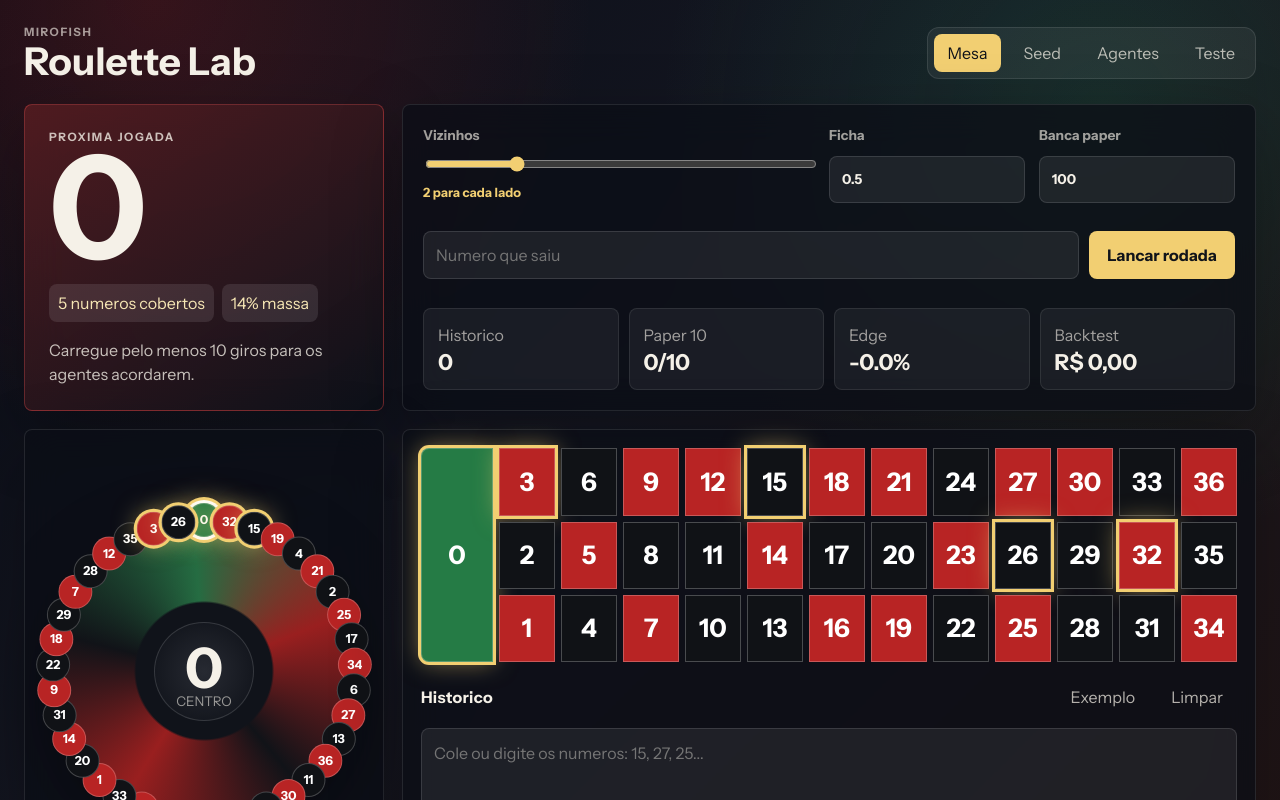
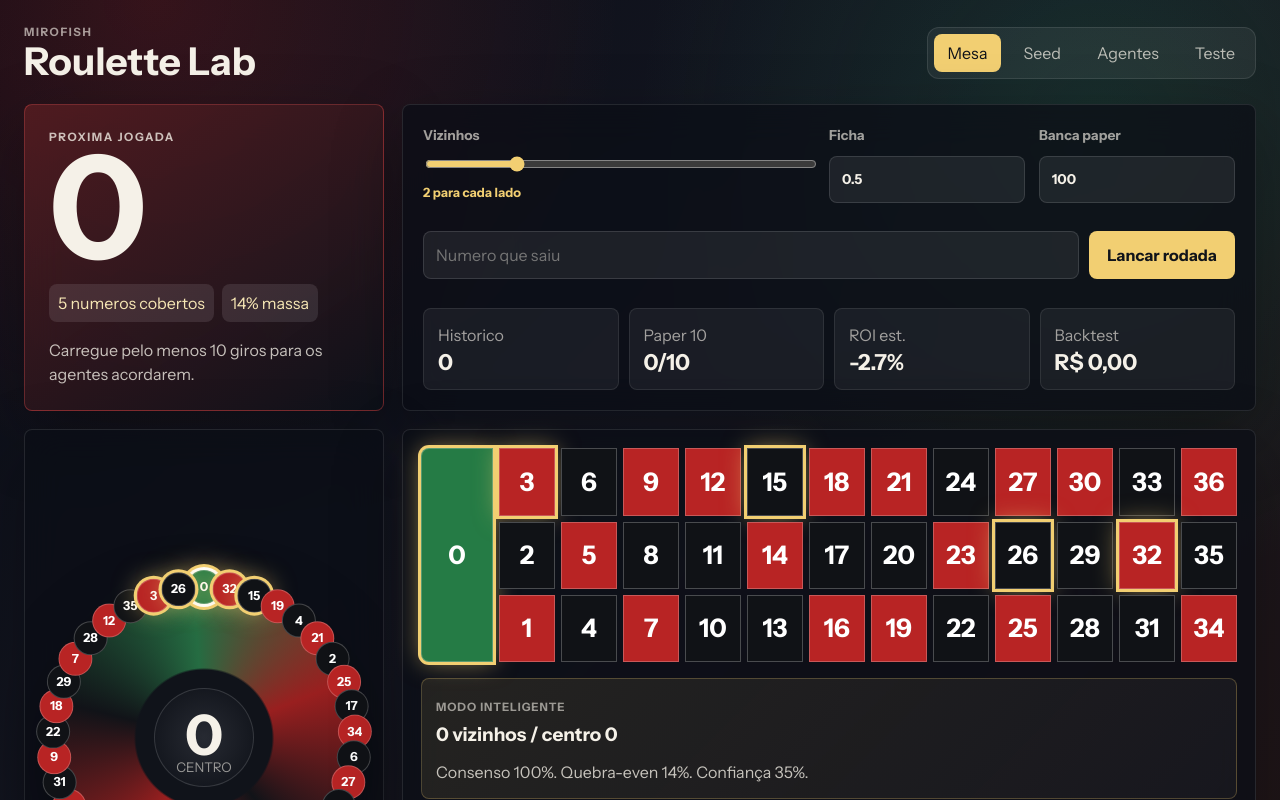
Before and after one commit to Drill23/mirofish-roulette-lab, a React (Vite) app: page / in a window 1280 px wide. Shown: the top 800 px of the page. Built offline with nearby package versions, Linux system fonts and the light colour scheme.

Commit message:
Improve paper outcome and smart strategy engine

```diff
--- a/src/App.css
+++ b/src/App.css
@@ -158,6 +158,54 @@ button {
   align-content: space-between;
   gap: 18px;
   padding: 20px;
+}
+
+.outcome-banner,
+.smart-card {
+  display: grid;
+  gap: 10px;
+  padding: 14px;
+  border: 1px solid rgba(255, 255, 255, 0.1);
+  border-radius: 8px;
+  background: rgba(255, 255, 255, 0.055);
+}
+
+.outcome-banner {
+  grid-template-columns: 150px minmax(0, 1fr);
+  align-items: center;
+}
+
+.outcome-banner--hit {
+  border-color: rgba(42, 204, 119, 0.45);
+  background: rgba(42, 204, 119, 0.11);
+}
+
+.outcome-banner--miss {
+  border-color: rgba(222, 72, 72, 0.42);
+  background: rgba(222, 72, 72, 0.1);
+}
+
+.outcome-banner span,
+.smart-card span {
+  color: rgba(245, 241, 232, 0.58);
+  font-size: 0.72rem;
+  font-weight: 900;
+  letter-spacing: 0.08em;
+  text-transform: uppercase;
+}
+
+.outcome-banner strong,
+.smart-card strong {
+  display: block;
+  margin-top: 4px;
+  font-size: 1.18rem;
+}
+
+.outcome-banner p,
+.smart-card p {
+  margin: 0;
+  color: rgba(245, 241, 232, 0.78);
+  line-height: 1.55;
 }
 
 .field-row {
@@ -387,6 +435,11 @@ input[type='range'] {
   gap: 12px;
 }
 
+.smart-card {
+  border-color: rgba(242, 207, 114, 0.25);
+  background: linear-gradient(135deg, rgba(242, 207, 114, 0.1), rgba(255, 255, 255, 0.035));
+}
+
 .section-title {
   display: flex;
   align-items: center;
@@ -486,7 +539,7 @@ textarea {
 
 .agent-card dl {
   display: grid;
-  grid-template-columns: repeat(3, minmax(0, 1fr));
+  grid-template-columns: repeat(4, minmax(0, 1fr));
   gap: 8px;
   margin: 0;
 }
@@ -676,6 +729,7 @@ small {
   .topbar,
   .field-row,
   .quick-entry,
+  .outcome-banner,
   .metric-strip,
   .paper-score,
   .seed-actions,
@@ -721,4 +775,8 @@ small {
   .paper-row {
     grid-template-columns: 1fr;
   }
+
+  .agent-card dl {
+    grid-template-columns: repeat(2, minmax(0, 1fr));
+  }
 }
--- a/src/App.jsx
+++ b/src/App.jsx
@@ -60,6 +60,18 @@ const AGENTS = [
     predict: predictTinyLearner,
   },
   {
+    id: 'bayes',
+    name: 'Bayes wheel',
+    signal: 'prior por setores e recencia',
+    predict: predictBayesWheel,
+  },
+  {
+    id: 'mirror',
+    name: 'Mirror scout',
+    signal: 'padroes que repetem no espelho',
+    predict: predictMirrorScout,
+  },
+  {
     id: 'seed',
     name: 'Seed do print',
     signal: 'graficos iniciais da mesa',
@@ -115,6 +127,7 @@ function App() {
   )
   const lastTen = history.slice(-10).reverse()
   const paperSummary = summarizePaper(savedState.paperLog)
+  const lastOutcome = savedState.paperLog[0] ?? null
 
   function updateState(patch) {
     setSavedState((current) => ({ ...current, ...patch }))
@@ -216,6 +229,8 @@ function App() {
         </aside>
 
         <section className="control-panel">
+          {lastOutcome && <OutcomeBanner entry={lastOutcome} />}
+
           <div className="field-row">
             <label>
               Vizinhos
@@ -273,7 +288,7 @@ function App() {
           <div className="metric-strip">
             <Metric label="Historico" value={history.length} />
             <Metric label="Paper 10" value={`${Math.min(savedState.paperLog.length, 10)}/10`} />
-            <Metric label="Edge" value={formatSignedPercent(population.recommendation.edge)} />
+            <Metric label="ROI est." value={formatSignedPercent(population.recommendation.roiEstimate)} />
             <Metric label="Backtest" value={formatMoney(backtest.net)} />
           </div>
         </section>
@@ -328,6 +343,21 @@ function App() {
             </div>
 
             <div className="history-editor">
+              <div className="smart-card">
+                <div>
+                  <span>Modo inteligente</span>
+                  <strong>
+                    {population.recommendation.smartSpan} vizinhos / centro{' '}
+                    {population.recommendation.smartCenter}
+                  </strong>
+                </div>
+                <p>
+                  Consenso {formatPercent(population.recommendation.consensus)}. Quebra-even{' '}
+                  {formatPercent(population.recommendation.breakEven)}. Confiança{' '}
+                  {formatPercent(population.recommendation.confidence)}.
+                </p>
+              </div>
+
               <div className="section-title">
                 <span>Historico</span>
                 <div>
@@ -514,6 +544,10 @@ function App() {
                     <dt>Massa</dt>
                     <dd>{formatPercent(agent.mass)}</dd>
                   </div>
+                  <div>
+                    <dt>ROI</dt>
+                    <dd>{formatSignedPercent(agent.roiEstimate)}</dd>
+                  </div>
                 </dl>
               </article>
             ))}
@@ -548,12 +582,19 @@ function App() {
                 savedState.paperLog.slice(0, 10).map((entry) => (
                   <div className="paper-row" key={entry.id}>
                     <span className={entry.hit ? 'hit' : 'miss'}>
-                      {entry.action === 'bet' ? (entry.hit ? 'Ganhou' : 'Perdeu') : 'Observou'}
+                      {entry.action === 'bet'
+                        ? entry.hit
+                          ? 'Ganhou'
+                          : 'Perdeu'
+                        : entry.hit
+                          ? 'Teria ganho'
+                          : 'Teria perdido'}
                     </span>
                     <strong>
-                      {entry.center} / saiu {entry.actual}
+                      {entry.center} +{entry.span ?? Math.max((entry.covered.length - 1) / 2, 0)} / saiu{' '}
+                      {entry.actual}
                     </strong>
-                    <em>{formatMoney(entry.net)}</em>
+                    <em>{formatMoney(entry.action === 'bet' ? entry.net : (entry.wouldNet ?? entry.net))}</em>
                   </div>
                 ))
               ) : (
@@ -598,6 +639,34 @@ function Metric({ label, value }) {
     <div className="metric">
       <span>{label}</span>
       <strong>{value}</strong>
+    </div>
+  )
+}
+
+function OutcomeBanner({ entry }) {
+  const headline =
+    entry.action === 'bet'
+      ? entry.hit
+        ? 'Ganhou essa'
+        : 'Perdeu essa'
+      : entry.hit
+        ? 'Teria ganho'
+        : 'Teria perdido'
+  const tone = entry.hit ? 'outcome-banner--hit' : 'outcome-banner--miss'
+  const value = entry.action === 'bet' ? entry.net : (entry.wouldNet ?? entry.net)
+  const span = entry.span ?? Math.max((entry.covered.length - 1) / 2, 0)
+
+  return (
+    <div className={`outcome-banner ${tone}`}>
+      <div>
+        <span>Ultima rodada</span>
+        <strong>{headline}</strong>
+      </div>
+      <p>
+        Escolha {entry.center} +{span} cobria {entry.covered.length} numeros. Saiu{' '}
+        <b>{entry.actual}</b>. {entry.action === 'bet' ? 'Resultado' : 'Simulado'}:{' '}
+        <b>{formatMoney(value)}</b>.
+      </p>
     </div>
   )
 }
@@ -826,12 +895,14 @@ function buildPopulation(history, span, seedDistribution = null) {
     const probabilities = agent.predict(history, context)
     const center = findBestCenter(probabilities, span)
     const covered = getCoveredNumbers(center, span)
+    const mass = covered.reduce((sum, number) => sum + probabilities[number], 0)
     return {
       ...agent,
       probabilities,
       center,
       covered,
-      mass: covered.reduce((sum, number) => sum + probabilities[number], 0),
+      mass,
+      roiEstimate: estimateRoi(mass, covered.length),
       score: scores[agent.id],
     }
   })
@@ -849,19 +920,29 @@ function buildPopulation(history, span, seedDistribution = null) {
   const covered = getCoveredNumbers(center, span)
   const mass = covered.reduce((sum, number) => sum + stabilized[number], 0)
   const baseline = covered.length / NUMBER_COUNT
+  const breakEven = covered.length / 36
   const edge = mass - baseline
+  const roiEstimate = estimateRoi(mass, covered.length)
+  const entropyScore = 1 - entropy(stabilized) / Math.log(NUMBER_COUNT)
+  const consensus = calculateConsensus(agentRows, weights, covered)
+  const confidence = clamp(entropyScore * 1.25 + Math.max(edge, 0) * 2.2 + consensus * 0.35, 0, 1)
+  const smartCoverage = findSmartCoverage(stabilized)
   const leader = agentRows[weights.indexOf(Math.max(...weights))]
   const mode =
-    history.length < 10 || edge < 0.025 ? 'hold' : edge < 0.065 ? 'paper' : 'bet'
+    history.length < 10 || roiEstimate < 0.015 || confidence < 0.28
+      ? 'hold'
+      : roiEstimate < 0.08 || confidence < 0.52
+        ? 'paper'
+        : 'bet'
 
   const message =
     mode === 'bet'
-      ? `Populacao inclinada para ${leader.name}. Entrada pequena e registrada.`
+      ? `Populacao inclinada para ${leader.name}. Sinal acima do ponto de equilibrio.`
       : mode === 'paper'
-        ? `Sinal existe, mas ainda e paper. Lider: ${leader.name}.`
+        ? `Sinal existe, mas ainda e paper. Lider: ${leader.name}; confirme no teste.`
         : history.length < 10
           ? 'Carregue pelo menos 10 giros para os agentes acordarem.'
-          : 'Sem vantagem clara contra o aleatorio. Melhor observar.'
+          : 'Sem vantagem clara contra equilibrio e aleatorio. Melhor observar.'
 
   return {
     probabilities: stabilized,
@@ -869,6 +950,14 @@ function buildPopulation(history, span, seedDistribution = null) {
       center,
       covered,
       edge,
+      roiEstimate,
+      breakEven,
+      confidence,
+      consensus,
+      smartCenter: smartCoverage.center,
+      smartSpan: smartCoverage.span,
+      smartMass: smartCoverage.mass,
+      smartRoi: smartCoverage.roiEstimate,
       mass,
       mode,
       message,
@@ -944,16 +1033,21 @@ function runBacktest(history, span, unit, seedDistribution = null) {
 function settlePaperRound({ recommendation, actual, span, unit, historyLength }) {
   const action = historyLength >= 10 && recommendation.mode !== 'hold' ? 'bet' : 'observe'
   const covered = action === 'bet' ? recommendation.covered : getCoveredNumbers(recommendation.center, span)
-  const net = action === 'bet' ? settleRoulette(covered, actual, unit) : 0
+  const wouldNet = settleRoulette(covered, actual, unit)
+  const net = action === 'bet' ? wouldNet : 0
 
   return {
     id: `${Date.now()}-${actual}-${Math.random().toString(16).slice(2)}`,
     action,
     actual,
     center: recommendation.center,
+    span,
     covered,
     hit: covered.includes(actual),
     net,
+    wouldNet,
+    confidence: recommendation.confidence,
+    roiEstimate: recommendation.roiEstimate,
   }
 }
 
@@ -1066,6 +1160,56 @@ function predictTinyLearner(history) {
   return smoothOnWheel(blended, 0.55)
 }
 
+function predictBayesWheel(history) {
+  const scores = Array(NUMBER_COUNT).fill(1)
+  if (!history.length) {
+    return normalize(scores)
+  }
+
+  const recent = history.slice(-54)
+  const sectorHits = Array(WHEEL_ORDER.length).fill(0.2)
+  recent.forEach((number, index) => {
+    const position = WHEEL_ORDER.indexOf(number)
+    const ageBoost = 0.35 + (index + 1) / recent.length
+    for (let offset = -3; offset <= 3; offset += 1) {
+      const target = mod(position + offset, WHEEL_ORDER.length)
+      sectorHits[target] += ageBoost / (Math.abs(offset) + 1)
+    }
+  })
+
+  WHEEL_ORDER.forEach((number, position) => {
+    const direct = sectorHits[position]
+    const left = sectorHits[mod(position - 1, WHEEL_ORDER.length)]
+    const right = sectorHits[mod(position + 1, WHEEL_ORDER.length)]
+    scores[number] += direct * 1.4 + (left + right) * 0.35
+  })
+
+  return normalize(scores)
+}
+
+function predictMirrorScout(history) {
+  const scores = Array(NUMBER_COUNT).fill(0.25)
+  if (history.length < 4) {
+    return predictSector(history)
+  }
+
+  const last = history.at(-1)
+  const lastPosition = WHEEL_ORDER.indexOf(last)
+  const opposite = mod(lastPosition + Math.floor(WHEEL_ORDER.length / 2), WHEEL_ORDER.length)
+  const recent = history.slice(-24)
+
+  recent.forEach((number, index) => {
+    const position = WHEEL_ORDER.indexOf(number)
+    const mirrorPosition = mod(opposite + (position - lastPosition), WHEEL_ORDER.length)
+    const reflectedPosition = mod(opposite - (position - lastPosition), WHEEL_ORDER.length)
+    const weight = 0.5 + index / Math.max(recent.length, 1)
+    scores[WHEEL_ORDER[mirrorPosition]] += weight
+    scores[WHEEL_ORDER[reflectedPosition]] += weight * 0.75
+  })
+
+  return smoothOnWheel(scores, 0.7)
+}
+
 function predictSeed(_history, context = {}) {
   return context.seedDistribution ?? predictSkeptic()
 }
@@ -1087,6 +1231,52 @@ function findBestCenter(probabilities, span) {
   })
 
   return bestCenter
+}
+
+function findSmartCoverage(probabilities) {
+  let best = {
+    center: 0,
+    span: 0,
+    mass: probabilities[0],
+    roiEstimate: estimateRoi(probabilities[0], 1),
+    score: -Infinity,
+  }
+
+  for (let span = 0; span <= 9; span += 1) {
+    const center = findBestCenter(probabilities, span)
+    const covered = getCoveredNumbers(center, span)
+    const mass = covered.reduce((sum, number) => sum + probabilities[number], 0)
+    const roiEstimate = estimateRoi(mass, covered.length)
+    const baselineEdge = mass - covered.length / NUMBER_COUNT
+    const score = roiEstimate * 0.72 + baselineEdge * 2.1 - covered.length * 0.003
+
+    if (score > best.score) {
+      best = { center, span, mass, roiEstimate, score }
+    }
+  }
+
+  return best
+}
+
+function calculateConsensus(agentRows, weights, covered) {
+  return agentRows.reduce((sum, agent, index) => {
+    const agrees = covered.some((number) => agent.covered.includes(number))
+    return sum + (agrees ? weights[index] : 0)
+  }, 0)
+}
+
+function estimateRoi(mass, coveredCount) {
+  if (!coveredCount) {
+    return 0
+  }
+  return (36 * mass - coveredCount) / coveredCount
+}
+
+function entropy(probabilities) {
+  return probabilities.reduce(
+    (sum, probability) => sum - (probability > 0 ? probability * Math.log(probability) : 0),
+    0,
+  )
 }
 
 function getCoveredNumbers(center, span) {
```
